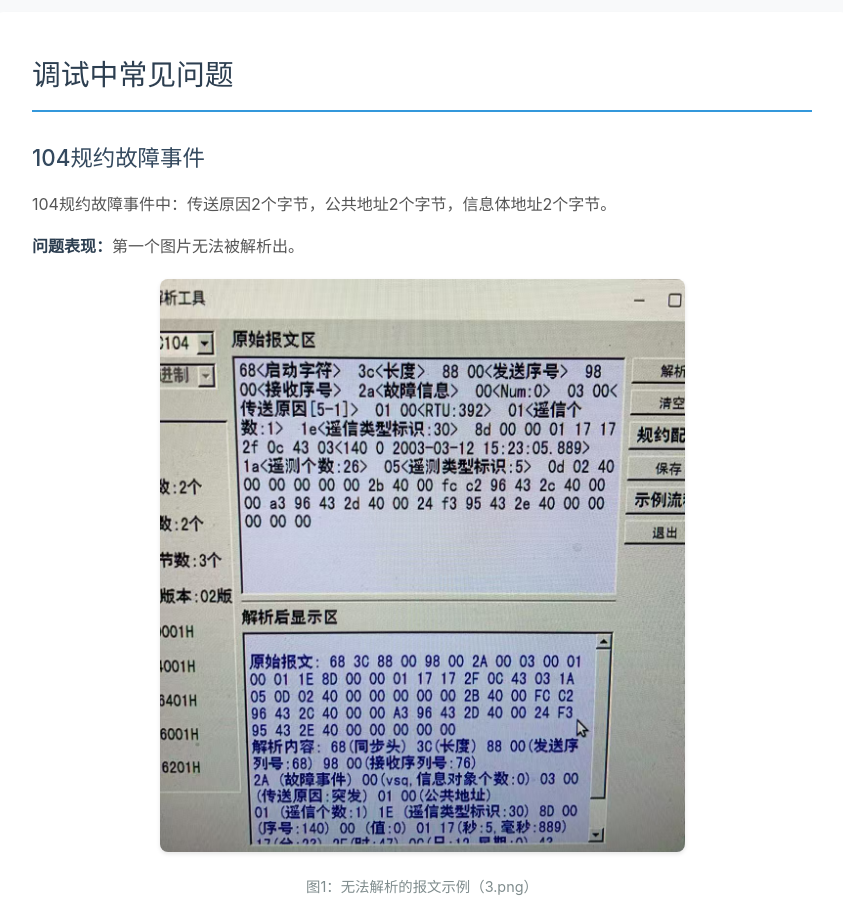
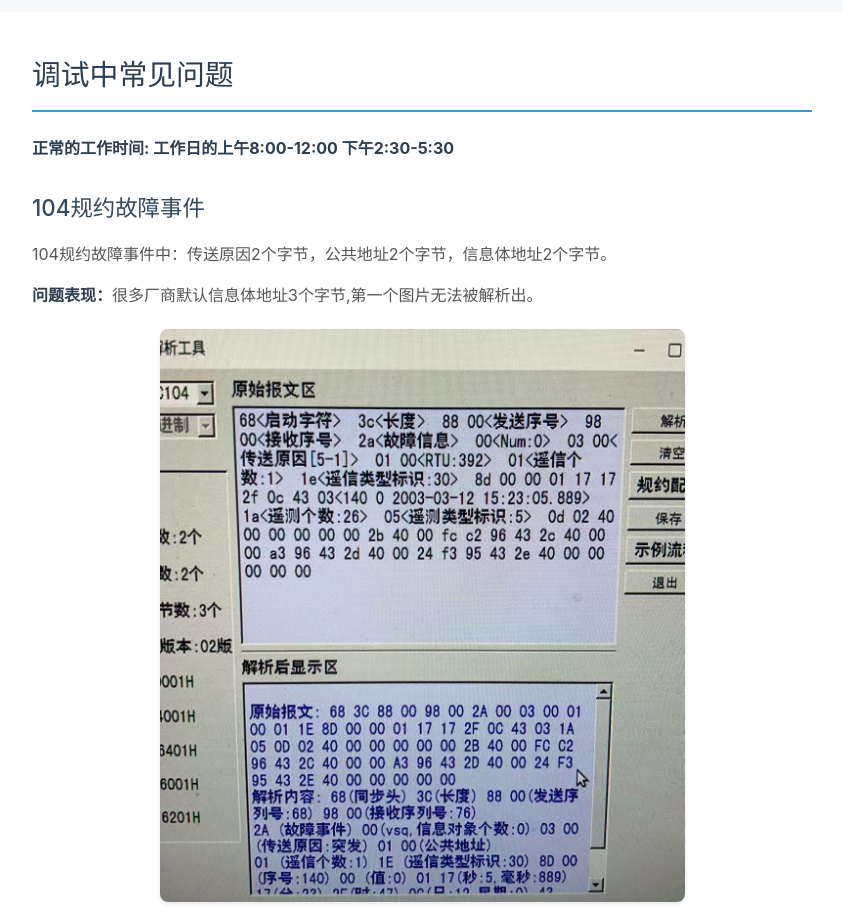
Before and after one commit to wanga0104/Specification-of-Debugging, a plain HTML site: page index.html in a window 1280 px wide. Shown: the part 3020-3935 px from the top of the page, without its empty margins (218-1061 px from the left). Drawn offline with Linux system fonts and the light colour scheme.

Commit message:
Update index.html with manual changes

```diff
--- a/index.html
+++ b/index.html
@@ -322,10 +322,12 @@
 
     <div class="content-section">
         <h2>调试中常见问题</h2>
-
+        <p><strong>正常的工作时间:
+            工作日的上午8:00-12:00
+            下午2:30-5:30</strong></p>
         <h3>104规约故障事件</h3>
         <p>104规约故障事件中：传送原因2个字节，公共地址2个字节，信息体地址2个字节。</p>
-        <p><strong>问题表现：</strong>第一个图片无法被解析出。</p>
+        <p><strong>问题表现：</strong>很多厂商默认信息体地址3个字节,第一个图片无法被解析出。</p>
         <div class="image-container">
             <img src="3.png" alt="无法解析的报文示例">
             <div class="image-caption">图1：无法解析的报文示例（3.png）</div>
```
